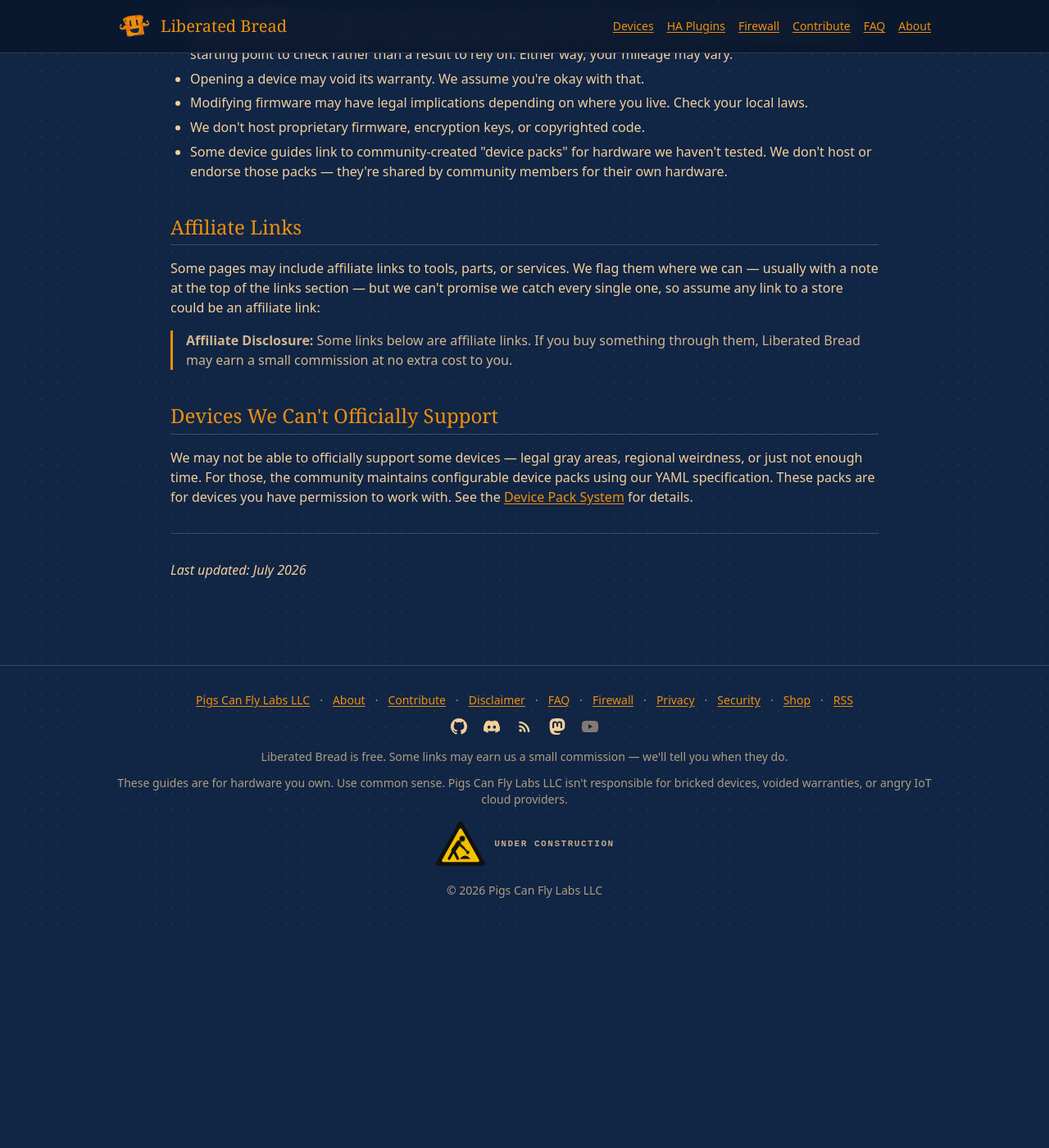
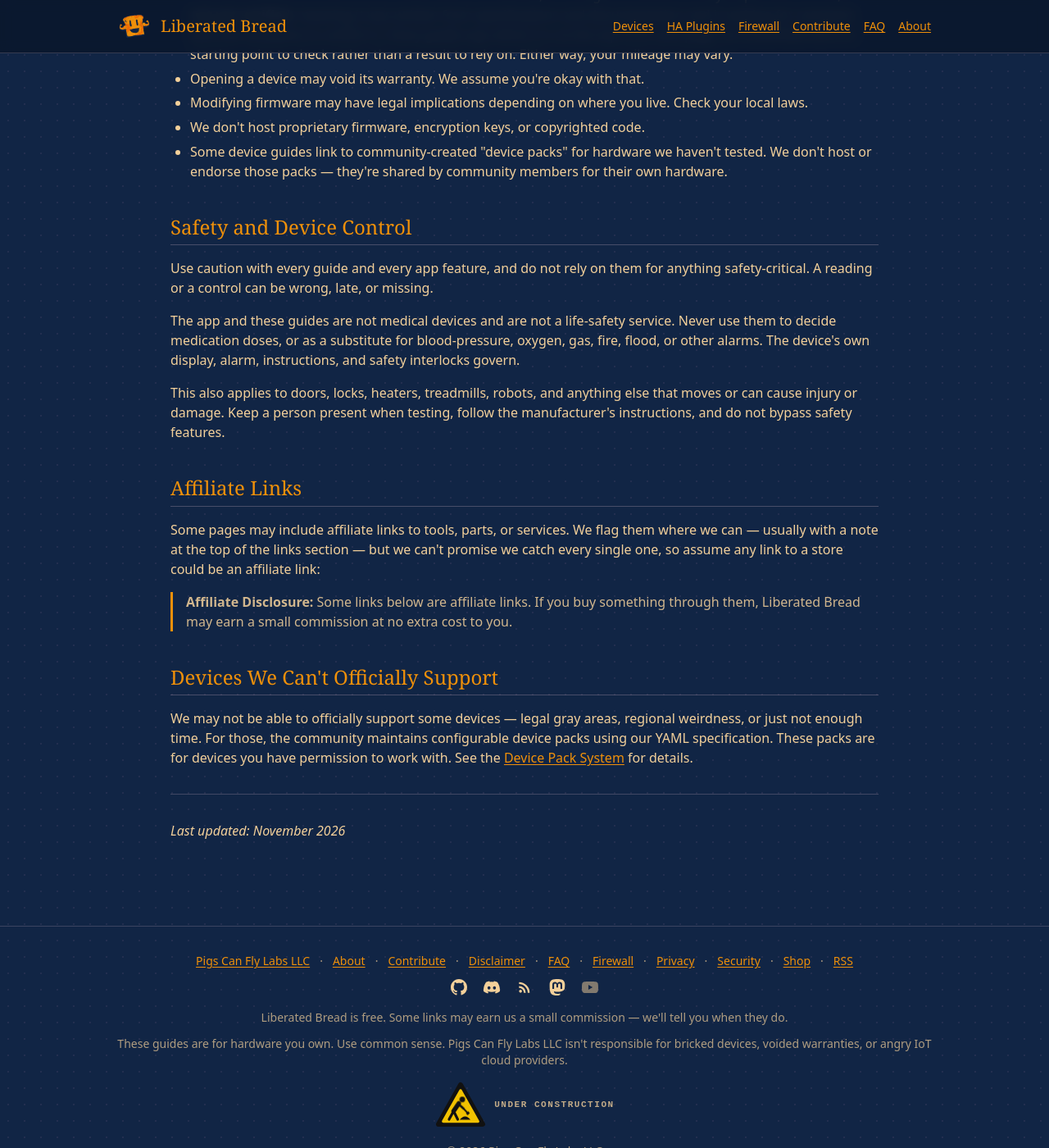
Before and after one commit to liberatedbread/liberatedbread-web-static, a Jekyll site: the page built from disclaimer.md, in a window 1280 px wide and 1400 px high, scrolled down 423 px. Shown: the whole window at 82% size. Built offline with Jekyll 4.4.1, drawn with Linux system fonts in a browser that asks for light colours; before the commit the page ends 1551 px from its top, so only the background shows below that.

Commit message:
Align disclaimer with app safety guidance (#23)
Co-authored-by: Claude <Holden's Claude Robot holden.karau+claude@gmail.com>

```diff
--- a/disclaimer.md
+++ b/disclaimer.md
@@ -18,6 +18,14 @@ We're not lawyers and we're not trying to sound like them. Here's the deal in pl
 - We don't host proprietary firmware, encryption keys, or copyrighted code.
 - Some device guides link to community-created "device packs" for hardware we haven't tested. We don't host or endorse those packs — they're shared by community members for their own hardware.
 
+## Safety and Device Control
+
+Use caution with every guide and every app feature, and do not rely on them for anything safety-critical. A reading or a control can be wrong, late, or missing.
+
+The app and these guides are not medical devices and are not a life-safety service. Never use them to decide medication doses, or as a substitute for blood-pressure, oxygen, gas, fire, flood, or other alarms. The device's own display, alarm, instructions, and safety interlocks govern.
+
+This also applies to doors, locks, heaters, treadmills, robots, and anything else that moves or can cause injury or damage. Keep a person present when testing, follow the manufacturer's instructions, and do not bypass safety features.
+
 ## Affiliate Links
 
 Some pages may include affiliate links to tools, parts, or services. We flag them where we can — usually with a note at the top of the links section — but we can't promise we catch every single one, so assume any link to a store could be an affiliate link:
@@ -30,4 +38,4 @@ We may not be able to officially support some devices — legal gray areas, regi
 
 ---
 
-*Last updated: July 2026*
+*Last updated: November 2026*
```
